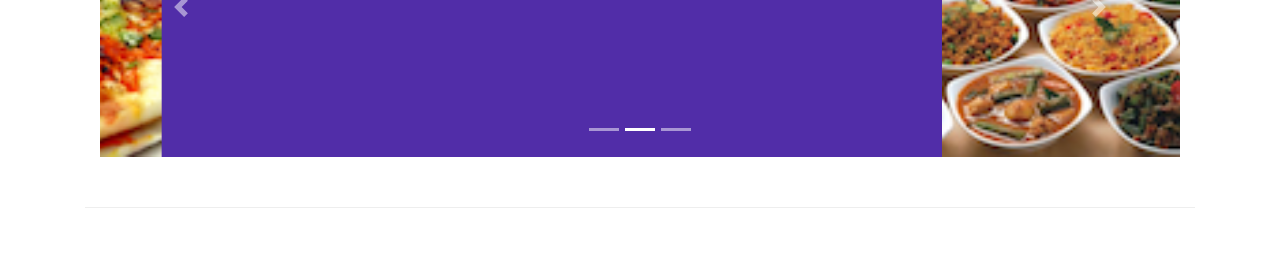
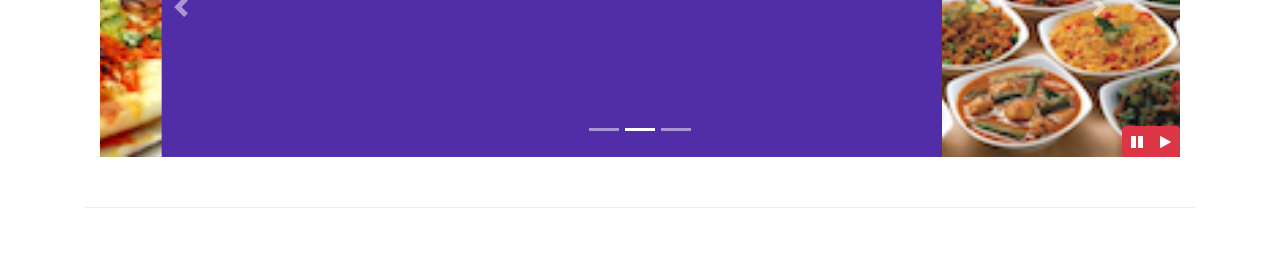
Before and after one commit to aniats/confusion-from-coursera-course-on-bootstrap, a website: page index.html in a window 1280 px wide. Shown: the part 527-800 px from the top of the page. Drawn offline with nearby package versions, Linux system fonts and the light colour scheme.

Commit message:
Two buttons for carousel

```diff
--- a/css/styles.css
+++ b/css/styles.css
@@ -69,3 +69,9 @@ body {
     text-align: left;
 
 }
+
+#carouselButton {
+    right: 0px;
+    position: absolute;
+    bottom: 0px;
+}
--- a/index.html
+++ b/index.html
@@ -260,6 +260,14 @@
                      <a class="carousel-control-next" href="#mycarousel" role="button" data-slide="next">
                          <span class="carousel-control-next-icon"></span>
                      </a>
+                     <div class="btn-group" id="carouselButton">
+                        <button class="btn btn-danger btn-sm" id="carousel-pause">
+                            <span class="fa fa-pause"></span>
+                        </button>
+                        <button class="btn btn-danger btn-sm" id="carousel-play">
+                            <span class="fa fa-play"></span>
+                        </button>
+                    </div>
                  </div>
              </div>
         </div>
@@ -421,6 +429,13 @@
         <script>
             $(document).ready(function () {
                 $().button('toggle');
+                $('mycarousel').carousel({ interval: 2000});
+                $('#carousel-pause').click(function() {
+                    $('#mycarousel').carousel('pause');
+                })
+                $('#carousel-play').click(function() {
+                    $('#mycarousel').carousel('cycle');
+                })
             })
         </script>
 </body>
```
